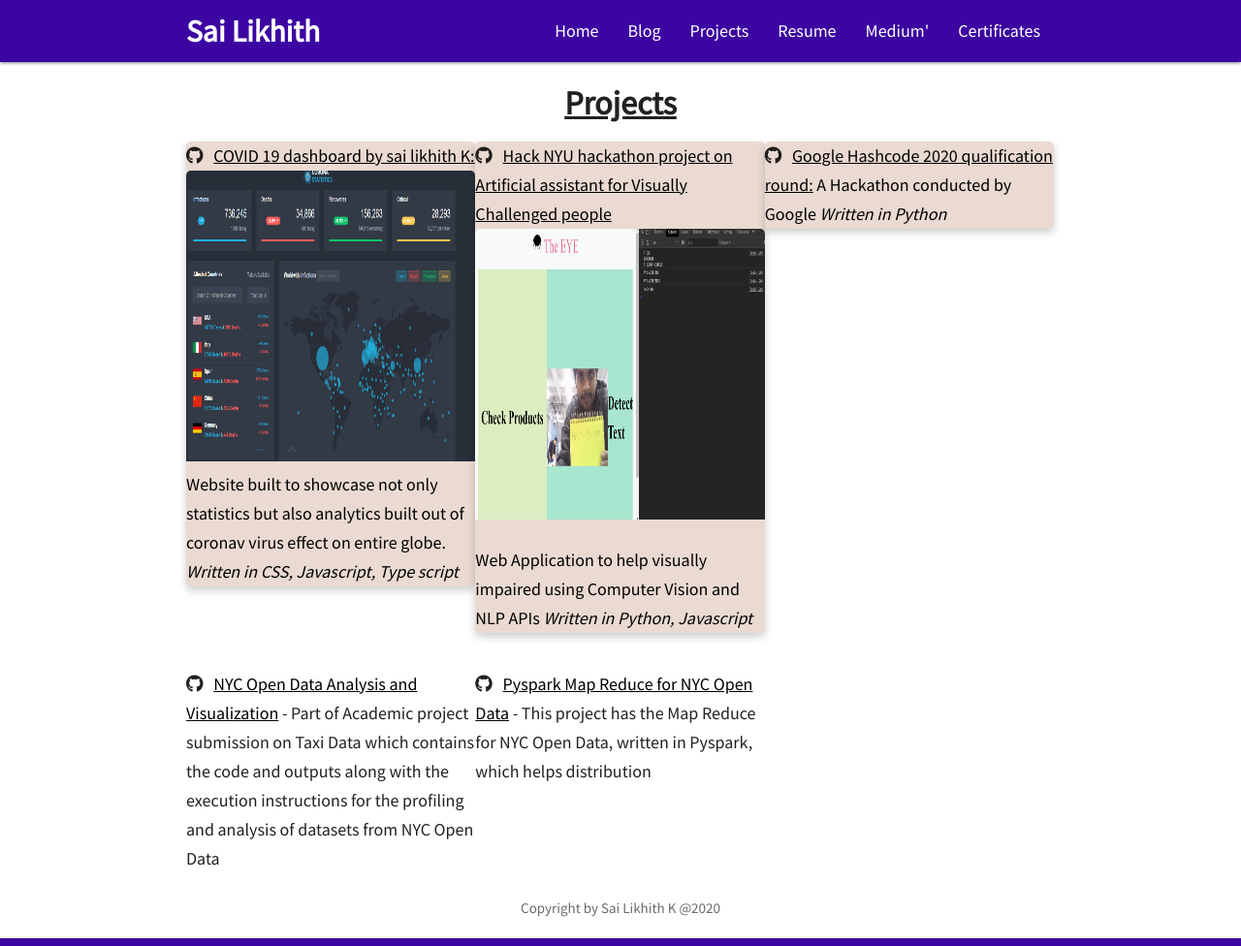
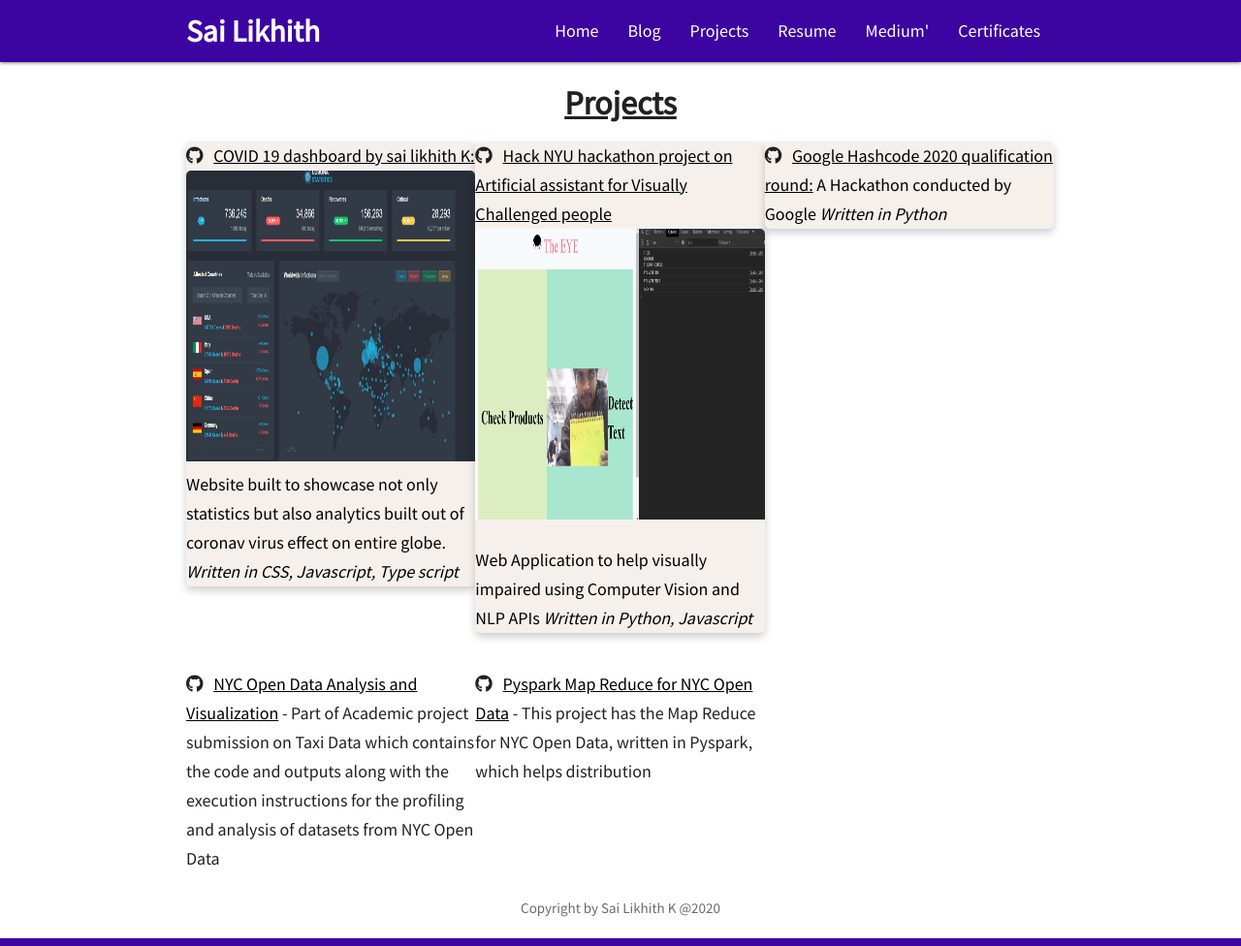
Before and after one commit to SaiLikhith7/Mywebsite, a Jekyll site: the page built from projects.html, in a window 1280 px wide. Shown: the whole page at 97% size. Built offline with Jekyll 4.4.1, drawn with Linux system fonts in a browser that asks for light colours; nearby versions of some CDN libraries.

Commit message:
Update projects.html

```diff
--- a/_includes/projects.html
+++ b/_includes/projects.html
@@ -2,7 +2,7 @@
   .third { width: 33.3%; float: left; column-gap:100px }
    h5 { display: inline }
    .card:hover {box-shadow: 0 8px 16px 0 rgba(0,0,0,0.2);}
-   .card {box-shadow: 0 4px 8px 0 rgba(0,0,0,0.2); transition: 0.3s;border-radius: 5px; background-color:#eadad2; column-gap:40px}
+   .card {box-shadow: 0 4px 8px 0 rgba(0,0,0,0.2); transition: 0.3s;border-radius: 5px; background-color:#f6f0ec; column-gap:40px}
    img {border-radius: 5px 5px 0 0;}
  </style>
 
```
